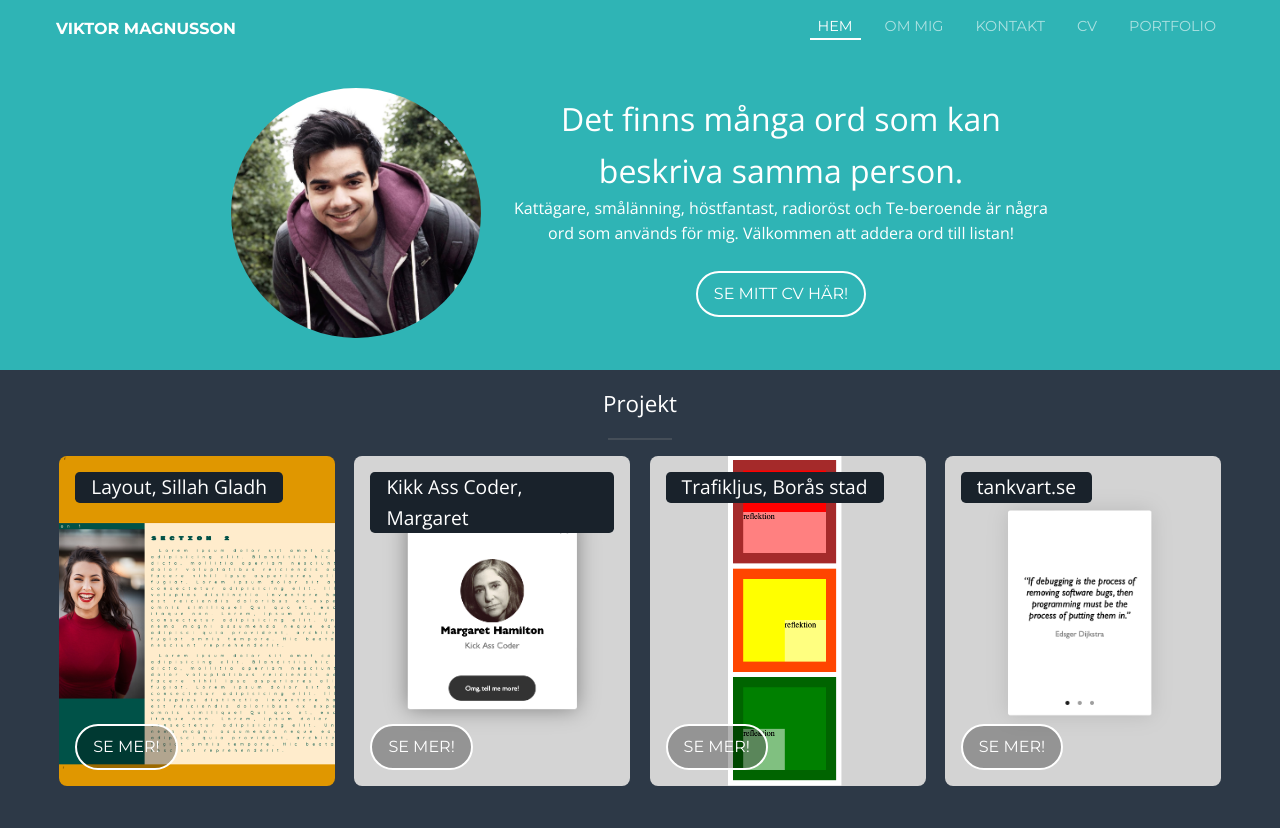
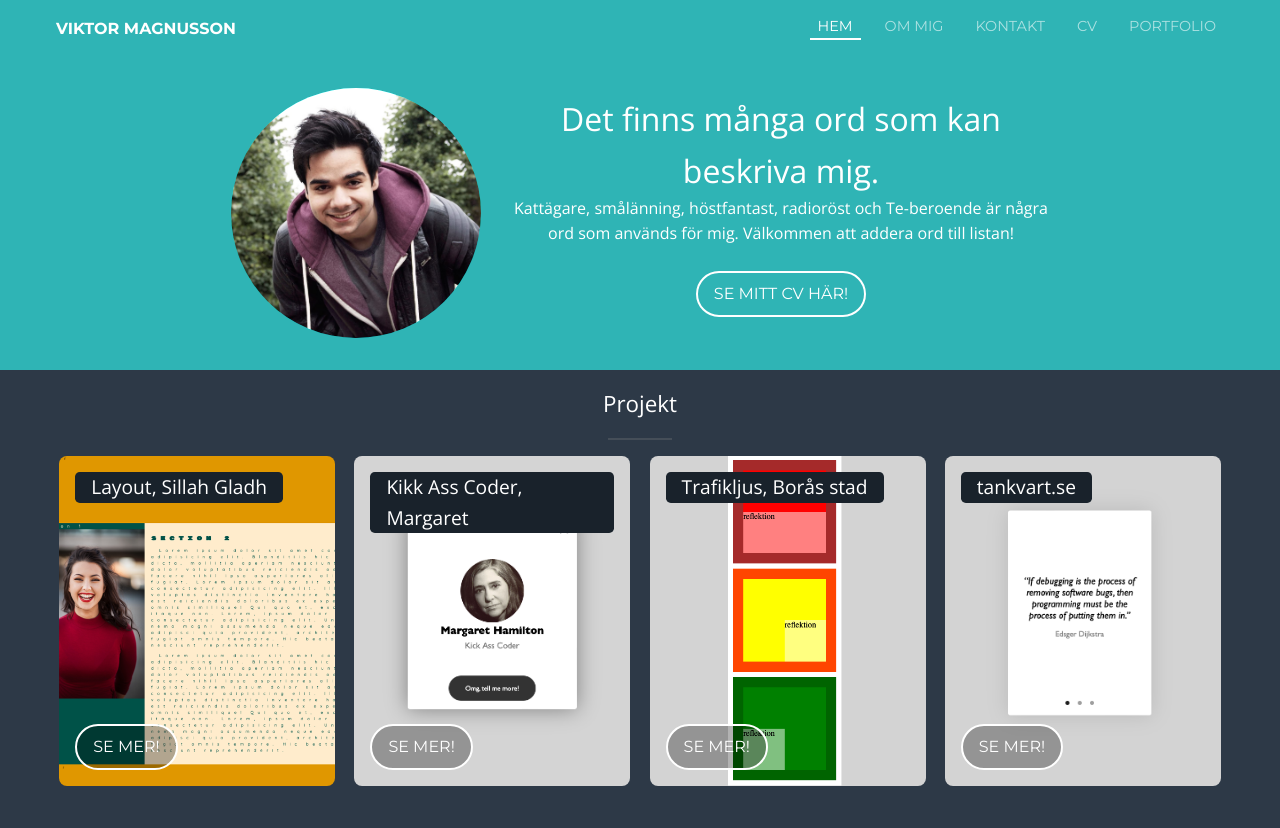
Before and after one commit to viktorkuddis/Uppg1_CV-sida, a plain HTML site: page index.html in a window 1280 px wide. Shown: the top 828 px of the page. Drawn offline with nearby package versions, Linux system fonts and the light colour scheme.

Commit message:
Mer stavfel

```diff
--- a/index.html
+++ b/index.html
@@ -72,7 +72,7 @@
                 </div>
 
                 <div class="text-container_hero-section">
-                    <h1>Det finns många ord som kan beskriva samma person.</h1>
+                    <h1>Det finns många ord som kan beskriva mig.</h1>
                     <p>Kattägare, smålänning, höstfantast, radioröst och Te-beroende är några ord som används för mig.
                         Välkommen att addera ord till listan!</p>
                     <a class="btn hero-btn" href="cv.html">Se mitt cv här!</a>
```
